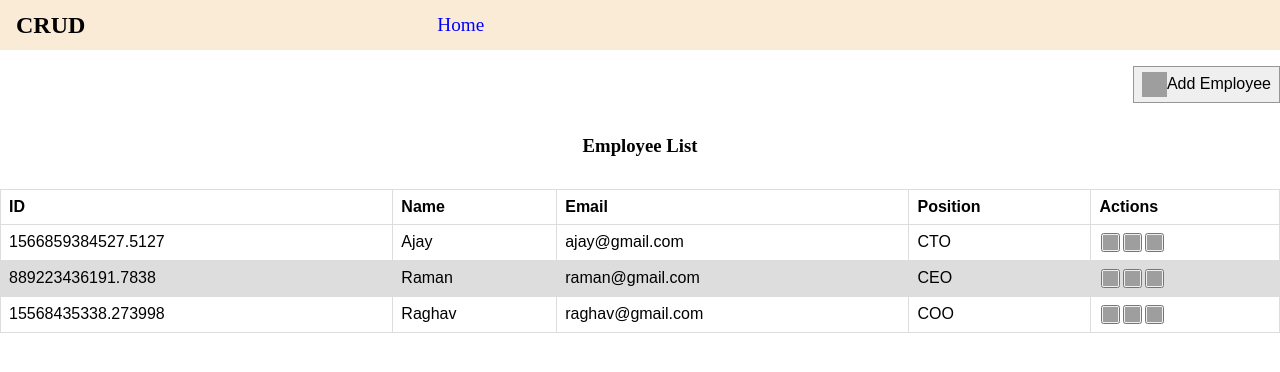
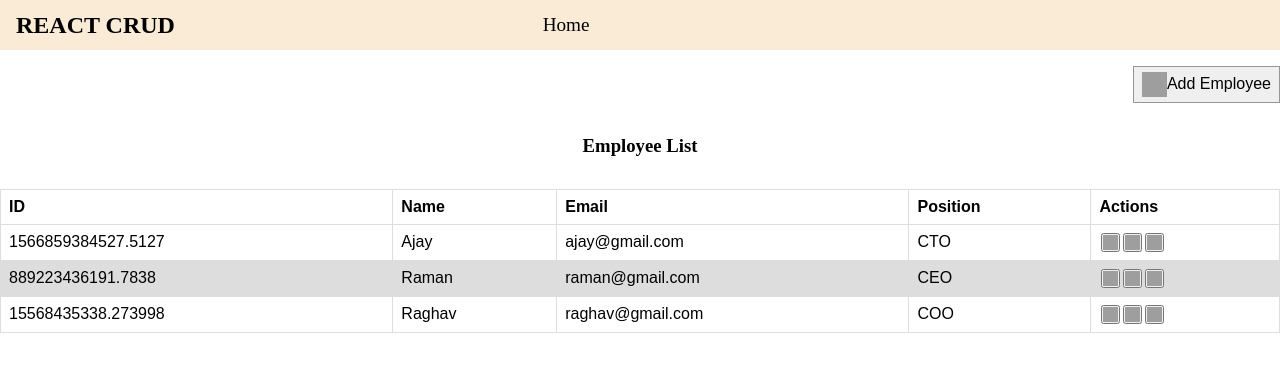
Before and after one commit to jaySmilet/react-ts-jan23, a React (Create React App) app: page / in a window 1280 px wide. Shown: the top 372 px of the page. Built offline with nearby package versions, Linux system fonts and the light colour scheme; grey boxes are pictures that could not be loaded.

Commit message:
2 files modified

```diff
--- a/components/Header/Header.css
+++ b/components/Header/Header.css
@@ -6,13 +6,12 @@
   background-color: antiquewhite;
 }
 .logo {
-  flex: 4;
+  flex: 5;
   padding-left: 1rem;
   font-size: 1.5rem;
   font-weight: 600;
 }
 .links {
-  flex: 8;
-  color: blue;
+  flex: 7;
   font-size: 1.2rem;
 }
--- a/components/Header/Header.tsx
+++ b/components/Header/Header.tsx
@@ -1,10 +1,10 @@
 import * as React from 'react';
-import "./Header.css"
+import './Header.css';
 
 const Header = () => {
   return (
     <header className="header">
-      <div className="logo">CRUD</div>
+      <div className="logo">REACT CRUD</div>
       <div className="links">Home</div>
     </header>
   );
```
